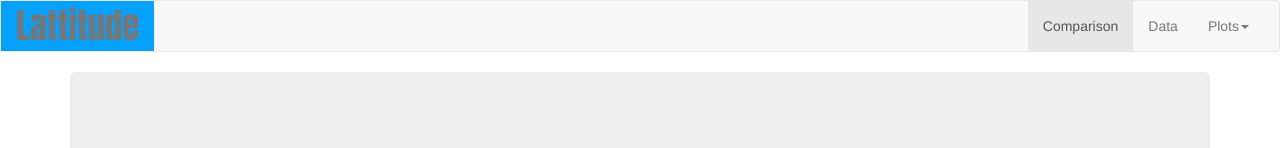
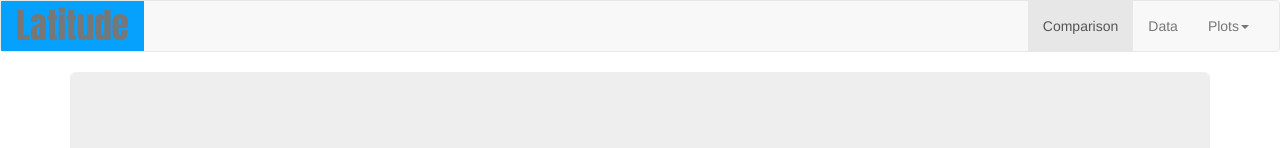
Before and after one commit to KyleDamian/WeatherPy_Website, a plain HTML site: page comparisons.html in a window 1280 px wide. Shown: the top 148 px of the page. Drawn offline with nearby package versions, Linux system fonts and the light colour scheme.

Commit message:
Update comparisons.html

```diff
--- a/comparisons.html
+++ b/comparisons.html
@@ -29,7 +29,7 @@
                     <span class="icon-bar"></span>
                     <span class="icon-bar"></span>
                 </button>
-                <a class="navbar-brand" href="index.html">Lattitude</a>
+                <a class="navbar-brand" href="index.html">Latitude</a>
             </div>
 
             <!-- Collect the nav links, forms, and other content for toggling -->
```
